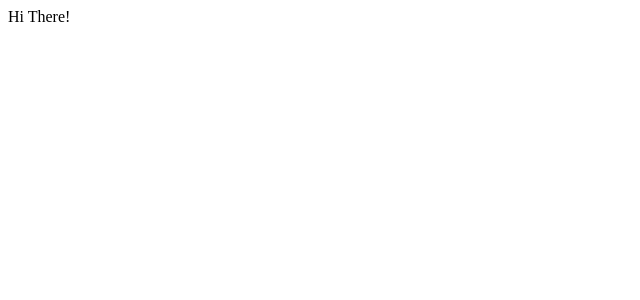
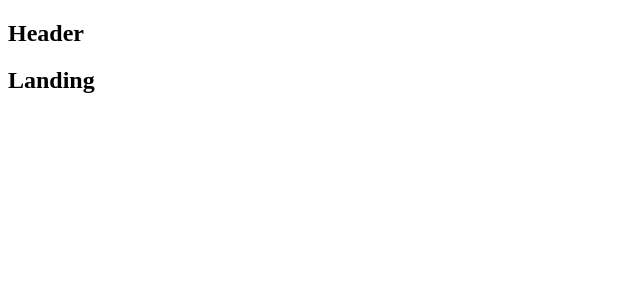
Before and after one commit to Jeremy-D/emaily-MERN, a React (Create React App) app in the folder client/: page / in a window 1280 px wide. Shown: the top 300 px of the page, without its empty margins (0-640 px from the left). Built offline with nearby package versions, Linux system fonts and the light colour scheme.

Commit message:
add basic routing with browserrouter

```diff
--- a/client/src/components/App.js
+++ b/client/src/components/App.js
@@ -10,7 +10,15 @@ const Landing = ()=> <h2>Landing</h2>
 const App = ()=>{
 	return (
 		<div>
-			Hi There!
+			<BrowserRouter>
+				<div>
+					<Header />
+					<Route exact path="/" component={Landing} />
+					<Route exact path="/surveys" component={Dashboard} />
+					<Route path="/surveys/new" component={SurveyNew} />
+
+				</div>
+			</BrowserRouter>
 		</div>
 	);
 };
```
